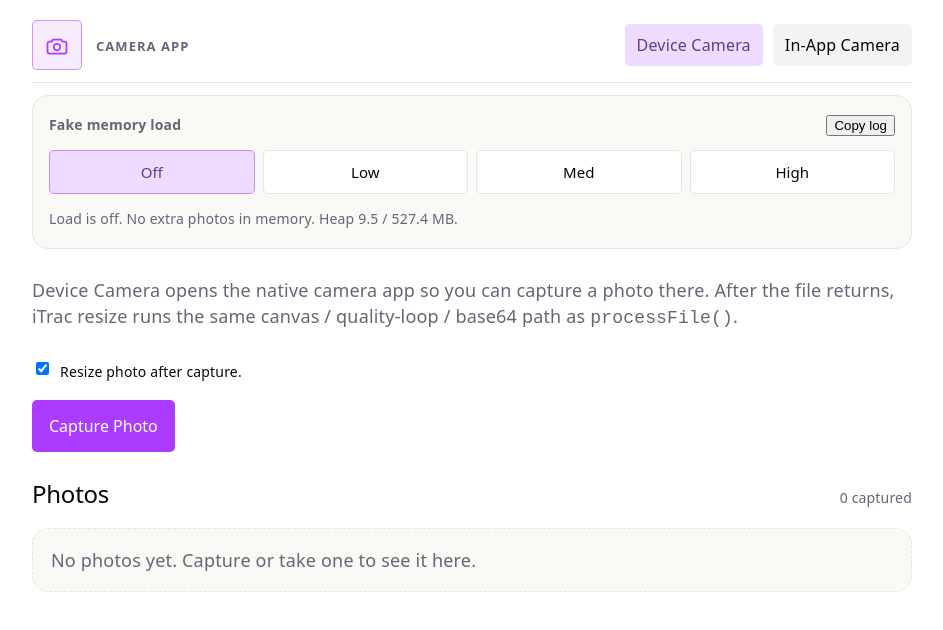
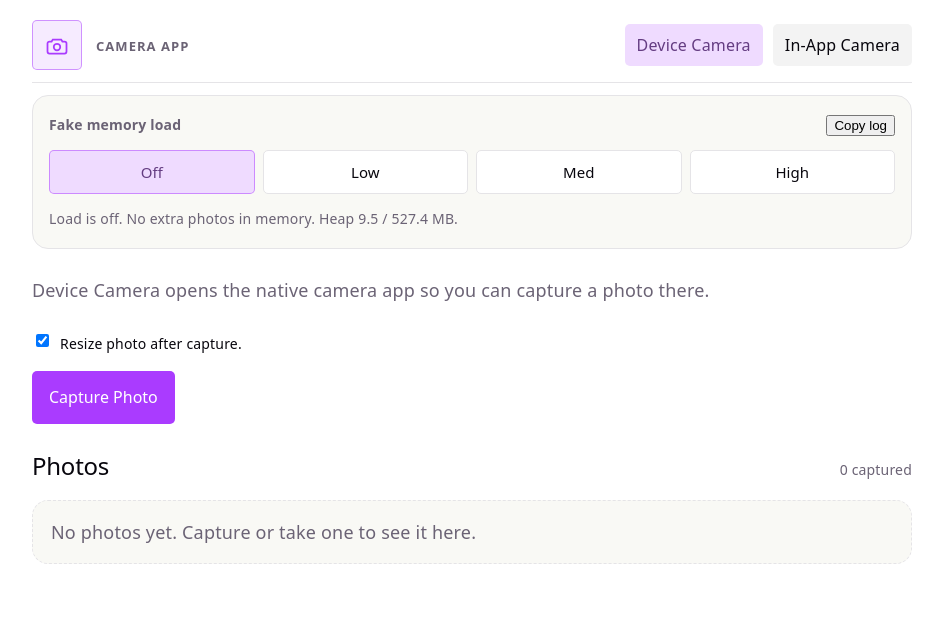
Before and after one commit to prasadambaledath/camera-app, a React (Vite) app: page / in a window 1280 px wide. Shown: the top 630 px of the page, without its empty margins (168-1111 px from the left). Built offline with nearby package versions, Linux system fonts and the light colour scheme.

Commit message:
text update

```diff
--- a/src/pages/DeviceCamera.tsx
+++ b/src/pages/DeviceCamera.tsx
@@ -67,8 +67,6 @@ export function DeviceCamera() {
     <>
       <p>
         Device Camera opens the native camera app so you can capture a photo there.
-        After the file returns, iTrac resize runs the same canvas / quality-loop / base64 path as{' '}
-        <code>processFile()</code>.
       </p>
 
       <section className="camera" aria-label="Device camera capture">
```
